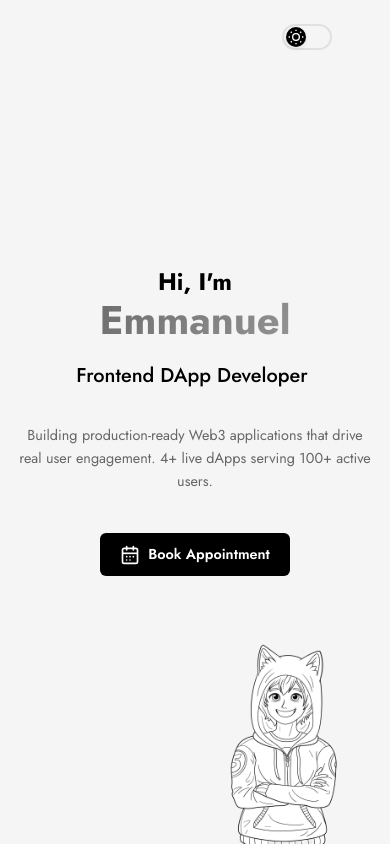
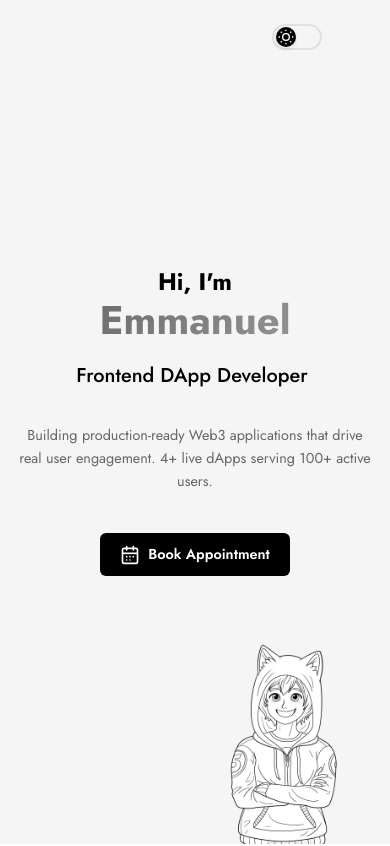
Before and after one commit to emma31-dev/Portfolio-, a React (Vite) app: page / in a window 390 px wide. Shown: the top 846 px of the page. Built offline with nearby package versions, Linux system fonts and the light colour scheme.

Commit message:
fixed toggle

```diff
--- a/src/components/Toggle.css
+++ b/src/components/Toggle.css
@@ -53,6 +53,6 @@
 }
 @media (max-width: 768px) {
   .dark-mode-toggle {
-    right: 50px;
+    right: 60px;
   }
 }
```
